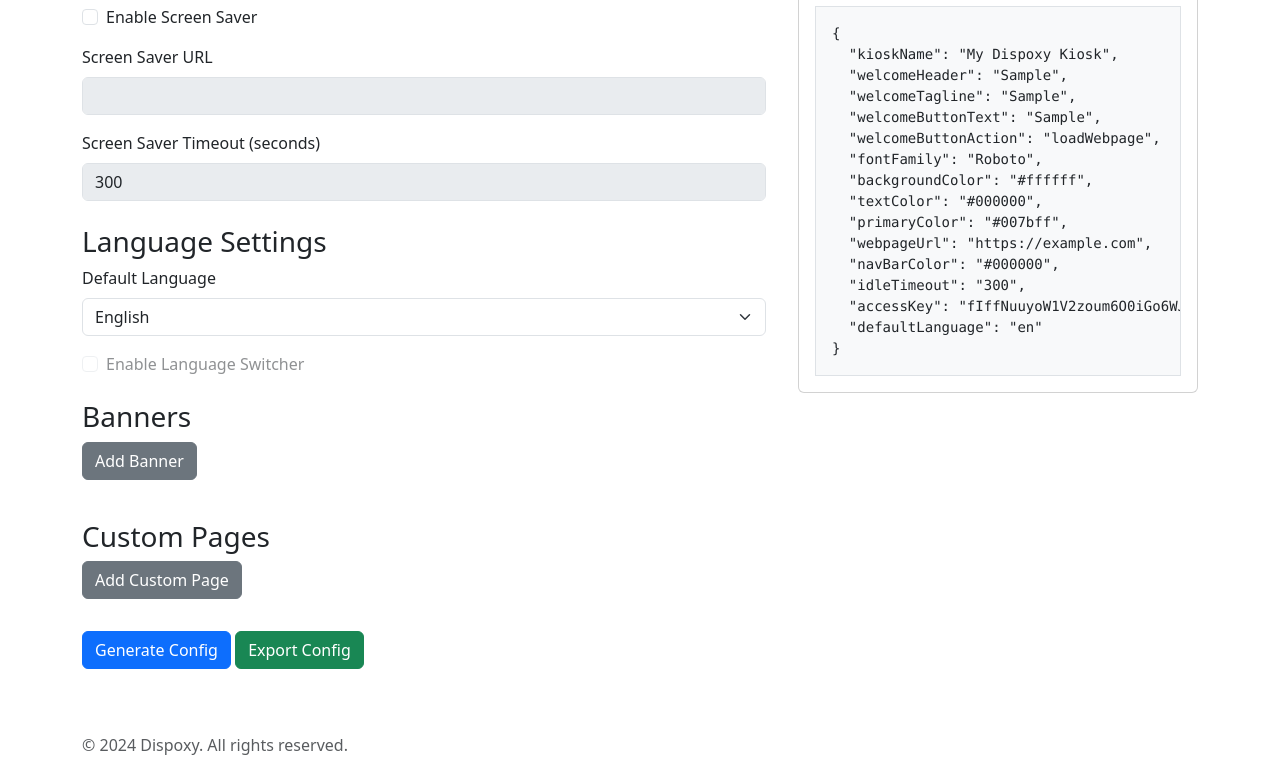
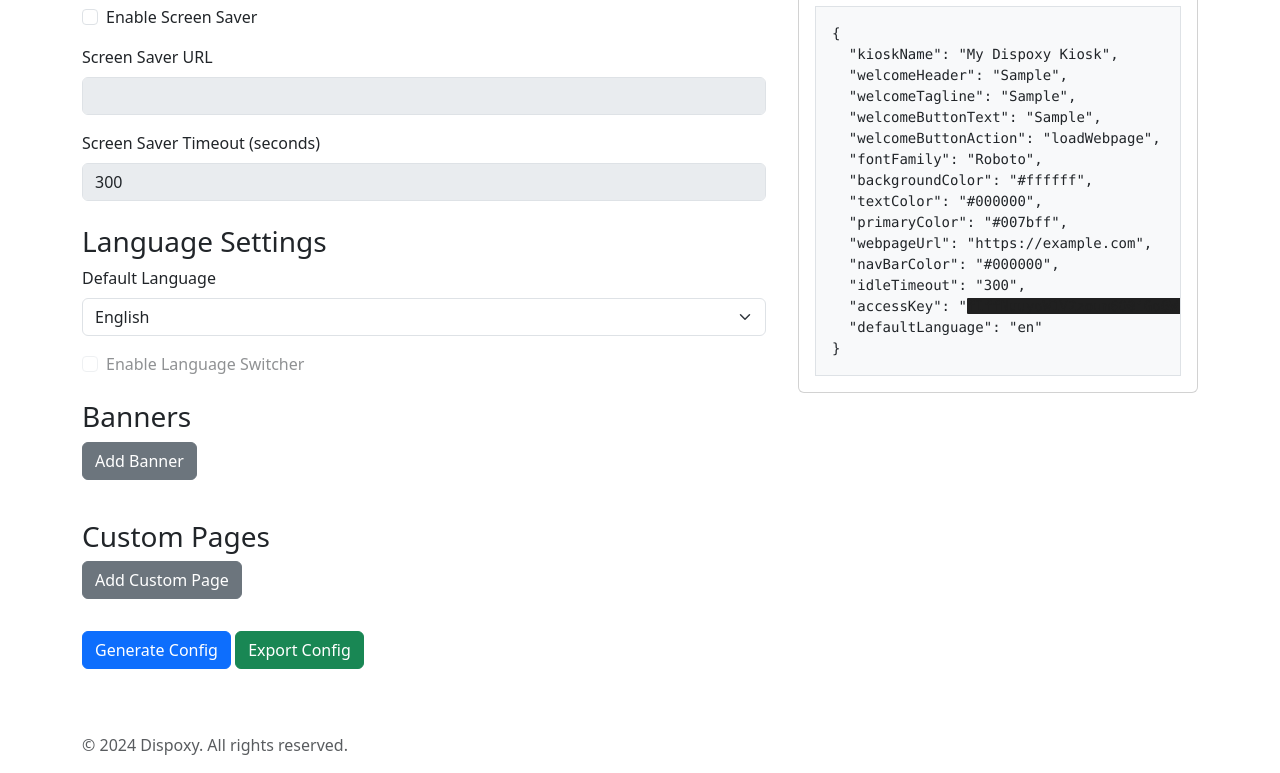
Before and after one commit to Dispoxy/Config-Generator, a plain HTML site: page index.html in a window 1280 px wide. Both pictures are taken after typing "Sample", "Sample", "Sample", "https://example.com" into the empty fields and a click on the button "Generate Config". Shown: the part 1829-2602 px from the top of the page. Drawn offline with nearby package versions, Linux system fonts and the light colour scheme.

Commit message:
Hide access key on generated config by default

```diff
--- a/script.js
+++ b/script.js
@@ -99,7 +99,11 @@ $(document).ready(function() {
                 }
             }
         });
-        $('#output').text(JSON.stringify(config, null, 2));
+        var configJSON = JSON.stringify(config, null, 2);
+        $('#output').html(configJSON.replace(/("accessKey":\s*")([^"]+)(")/, '$1<span class="spoiler">$2</span>$3'));
+        $('#output').on('click', '.spoiler', function() {
+            $(this).toggleClass('revealed');
+        });
         $('#exportConfig').prop('disabled', false);
     });
 
--- a/style.css
+++ b/style.css
@@ -17,9 +17,23 @@
     height: calc(100vh - 120px);
     overflow-y: auto;
     margin-left: 1rem;
-    user-select: all;
-    -moz-user-select: all;
-    -webkit-user-select: all;
+}
+
+#output .spoiler {
+    background-color: #202020;
+    color: #202020;
+    cursor: pointer;
+    border-radius: 1px;
+    transition: opacity 0.2s ease-in-out, color 0.1s ease-in-out, background 0.1s ease-in-out;
+}
+
+#output .spoiler:hover {
+    opacity: 0.9;
+}
+
+#output .spoiler.revealed {
+    color: initial;
+    background-color: transparent;
 }
 
 @media (max-width: 768px) {
```
